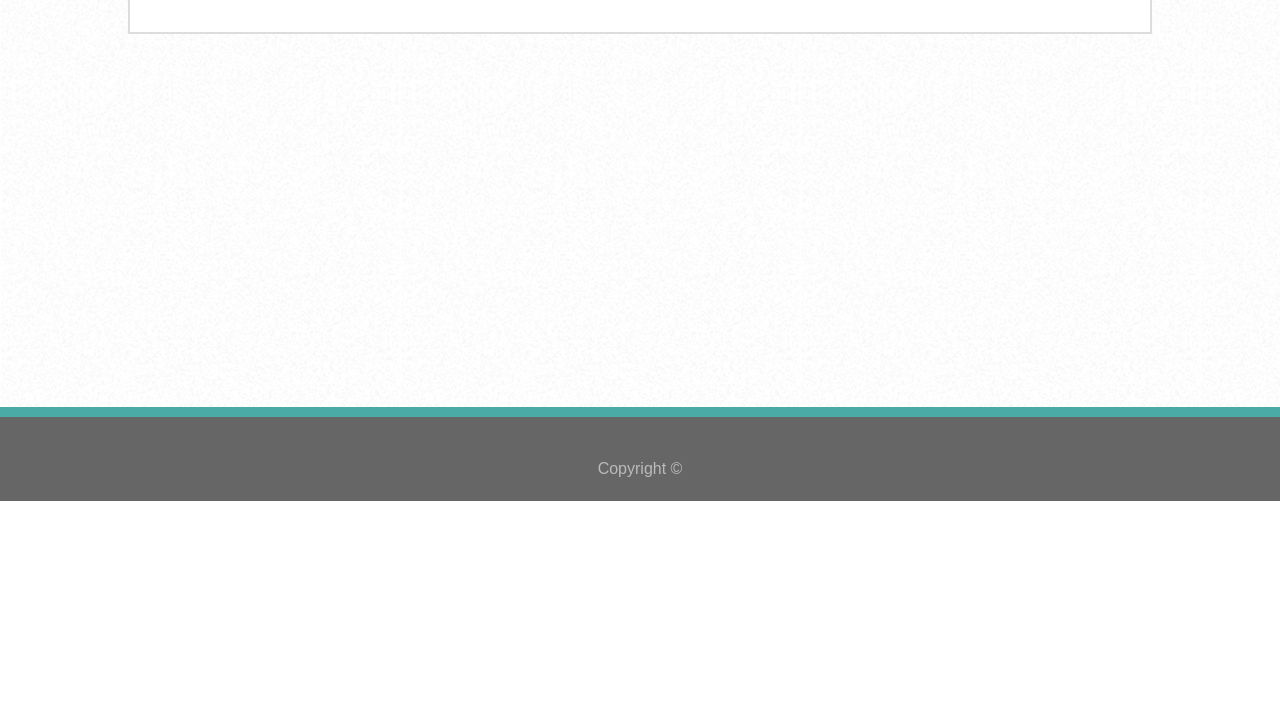
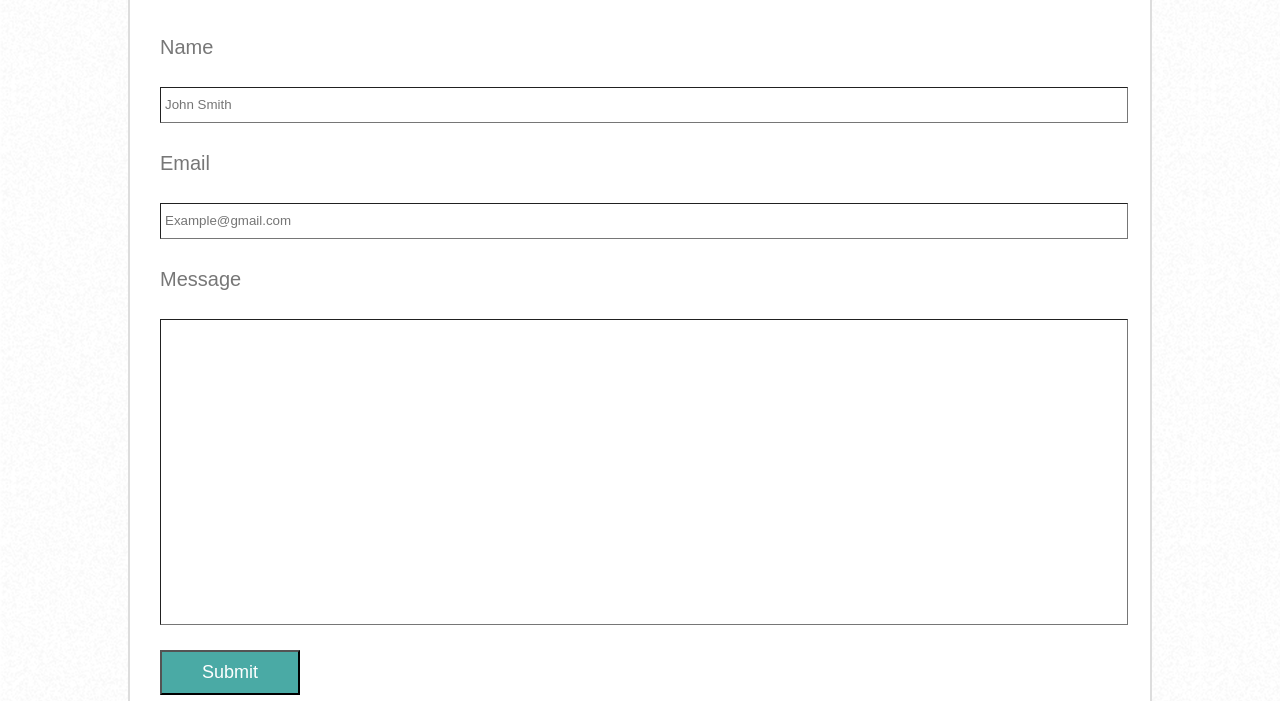
Before and after one commit to Deverson1107/01-Portfolio, a plain HTML site: page contact.html in a window 1280 px wide. Shown: the part 299-1000 px from the top of the page. Before the commit the page ends 800 px from the top, so only its background shows below. Drawn offline with Linux system fonts and the light colour scheme.

Commit message:
in class additions 10/9.

```diff
--- a/assets/css/style.css
+++ b/assets/css/style.css
@@ -7,7 +7,7 @@ header {
     background-color: white;
     width: 100%;
     padding: 20px;
-    border-bottom: 2px solid grey;
+    border-bottom: 2px solid #dddddd;
     height: 60px;
 }
 
@@ -35,7 +35,6 @@ p {
     position: relative;
     bottom: 28px;
     left: 7%;
-
 }
 
 #content-header {
@@ -49,6 +48,10 @@ p {
 a:link, a:visited  {
     color: grey;
     text-decoration: none;
+}
+
+a:hover {
+    color: rgb(179, 179, 179)
 }
 
 #links {
@@ -96,11 +99,9 @@ footer {
 }
 
 #content1 {
-    margin-left: auto;
-    margin-right: auto;
-    align-self: auto;
     float: left;
-    padding-right: 20px;
+    padding: 10px;
+    padding-right: 35px;
 }
 
 .text-in-img{
@@ -124,3 +125,33 @@ footer {
     width: 250px;
     text-align: center;
 }
+
+.contact-title {
+    font-size: 20px;
+}
+
+button {
+    background-color: #4aaaa5;
+    text-decoration: none;
+    color: white;
+    padding-left: 40px;
+    padding-right: 40px;
+    padding-top: 10px;
+    padding-bottom: 10px;
+    font-size: 18px;
+    margin-bottom: 35px;
+
+}
+
+input{
+    width: 100%;
+    height: 30px;
+    border-width: 1px;
+    padding: 2px;
+    padding-left: 4px;
+}
+
+#message-box{
+    height: 300px;
+    margin-bottom: 25px;
+}
--- a/contact.html
+++ b/contact.html
@@ -24,6 +24,21 @@
     <div class="content">
         <h2 id="content-header">Contact</h2>
 
+        <p class="contact-title">Name</p>
+        <input type="text" name="firstname" placeholder="John Smith">
+
+        <p class="contact-title">Email</p>
+        <input type="text" name="firstname" placeholder="Example@gmail.com">
+
+        <p class="contact-title">Message</p>
+        <input type="text" id="message-box" name="firstname">
+
+        <button>Submit</button>
+
+
+
+
+
     </div>
 </body>
 
```
Also changed, not shown: index.html (+2 -5 lines).
